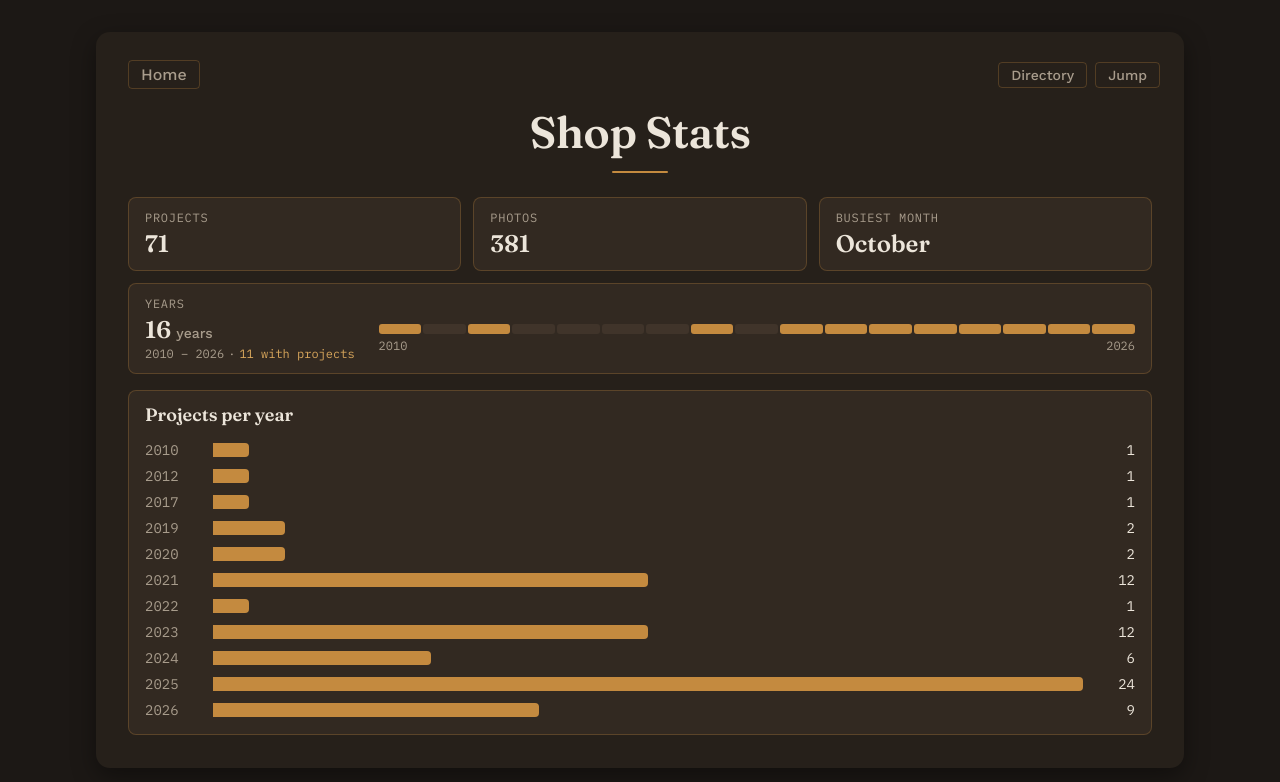
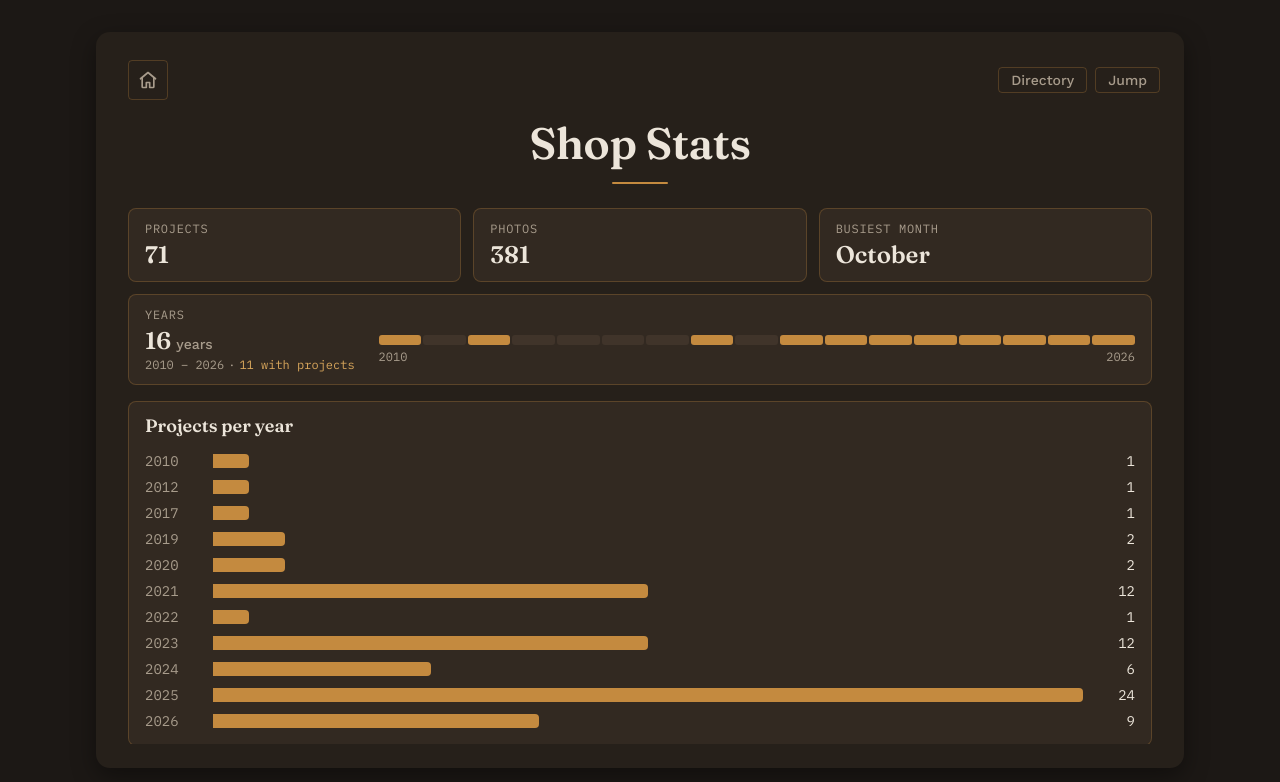
Before and after one commit to rbrock44/woodworking-projects, an Angular app: page /stats in a window 1280 px wide. Shown: the top 782 px of the page. Built offline with nearby package versions, Linux system fonts and the light colour scheme.

Commit message:
use home icon for home button

```diff
--- a/src/app/app.component.html
+++ b/src/app/app.component.html
@@ -4,7 +4,13 @@
     [style.--group-count]="this.filteredProjectsByYear().length + (this.showFavorites() ? 1 : 0)">
     <div class="top-bar">
       @if (this.selectedProject() || this.showStats()) {
-        <button type="button" (click)="this.homeClick()" class="home-button">Home</button>
+        <button type="button" (click)="this.homeClick()" class="home-button" aria-label="Home" title="Home">
+          <svg aria-hidden="true" width="20" height="20" viewBox="0 0 24 24" fill="none" stroke="currentColor"
+            stroke-width="2" stroke-linecap="round" stroke-linejoin="round">
+            <path d="M3 10.5 12 3l9 7.5" />
+            <path d="M5 9v11a1 1 0 0 0 1 1h4v-6h4v6h4a1 1 0 0 0 1-1V9" />
+          </svg>
+        </button>
       }
       @if (!this.isImageEnlarged()) {
         <a class="directory-link" href="https://directory.ryan-brock.com" target="_blank" rel="noopener noreferrer">
--- a/src/app/app.component.scss
+++ b/src/app/app.component.scss
@@ -83,8 +83,12 @@
 }
 
 .home-button {
-  display: inline-block;
-  padding: var(--space-1) var(--space-3);
+  display: inline-flex;
+  align-items: center;
+  justify-content: center;
+  min-width: 40px;
+  min-height: 40px;
+  padding: var(--space-1) var(--space-2);
   font-family: var(--font-body);
   font-size: var(--text-base);
   font-weight: 500;
```
Also changed, not shown: 1 other file (tests, documents, lock files or other folders).
